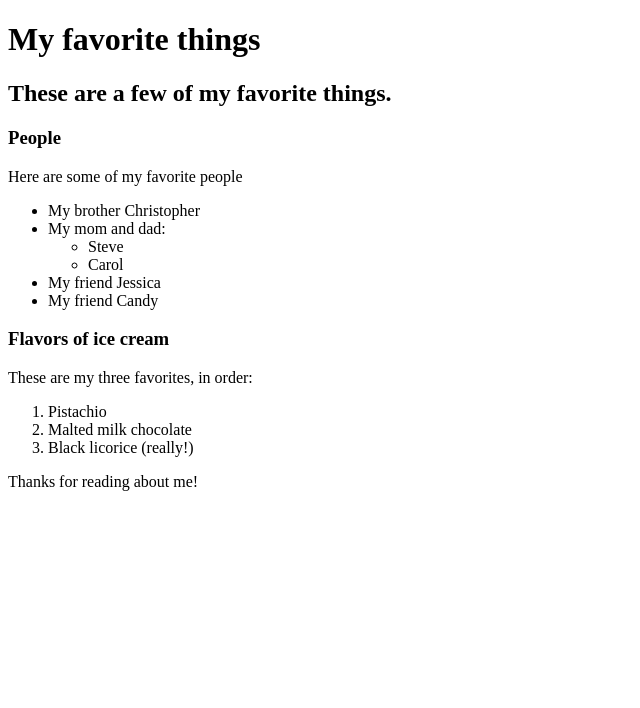
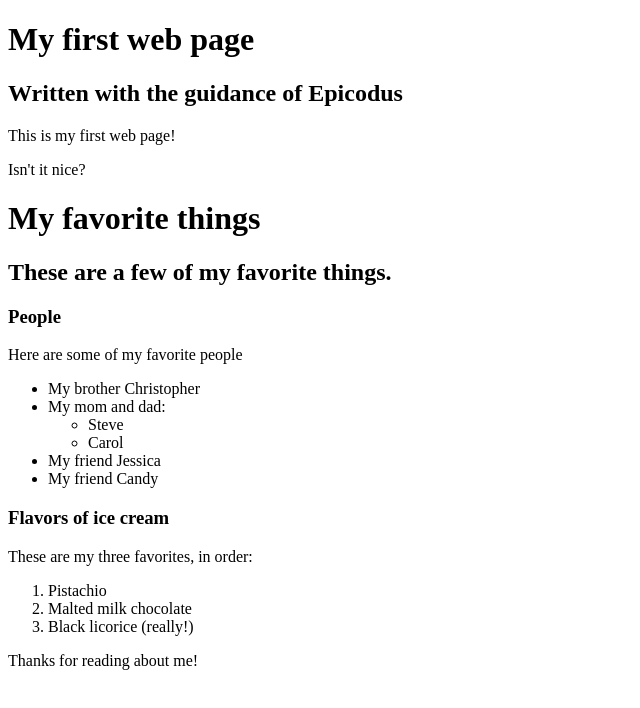
Before and after one commit to SarahAndyshak/favorite-things, a plain HTML site: page my-first-website.html in a window 1280 px wide. Shown: the whole page, without its empty margins (0-640 px from the left). Drawn offline with Linux system fonts and the light colour scheme.

Commit message:
add block heading elements

```diff
--- a/my-first-website.html
+++ b/my-first-website.html
@@ -2,6 +2,10 @@
 <html lang="en-US">
 <head>
   <title>Michael's favorite things</title>
+  <h1>My first web page</h1>
+  <h2>Written with the guidance of Epicodus</h2>
+<p>This is my first web page!</p>
+<p>Isn't it nice?</p>
 </head>
 <body>
   <h1>My favorite things</h1>
```
